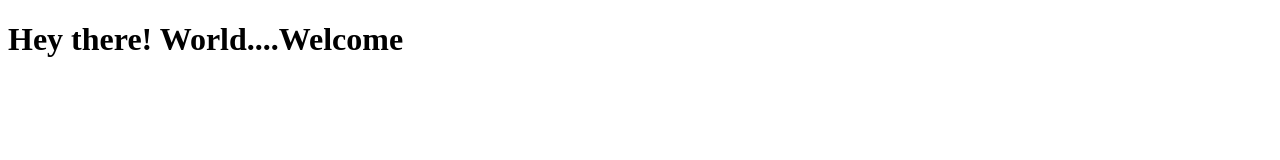
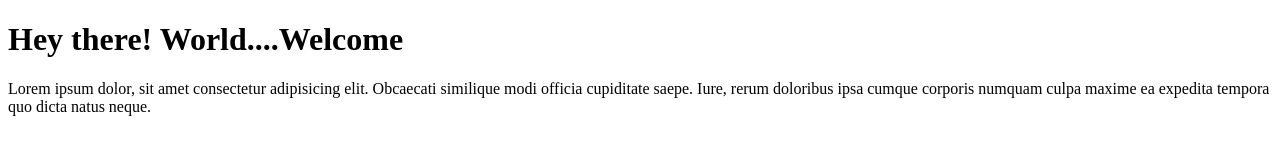
Before and after one commit to MihirrrSharma/gitPractice, a plain HTML site: page index.html in a window 1280 px wide. Drawn offline with Linux system fonts and the light colour scheme.

Commit message:
Fourth Commit

```diff
--- a/index.html
+++ b/index.html
@@ -6,6 +6,11 @@
     <title>Git Practise</title>
 </head>
 <body>
-    <h1>Hey there! World....Welcome </h1>
+    <div>
+        <h1>Hey there! World....Welcome </h1>
+        <p>Lorem ipsum dolor, sit amet consectetur adipisicing elit. Obcaecati similique modi
+        officia cupiditate saepe. Iure, rerum doloribus ipsa cumque corporis numquam culpa maxime
+        ea expedita tempora quo dicta natus neque.</p>
+    </div>
 </body>
 </html>
```
